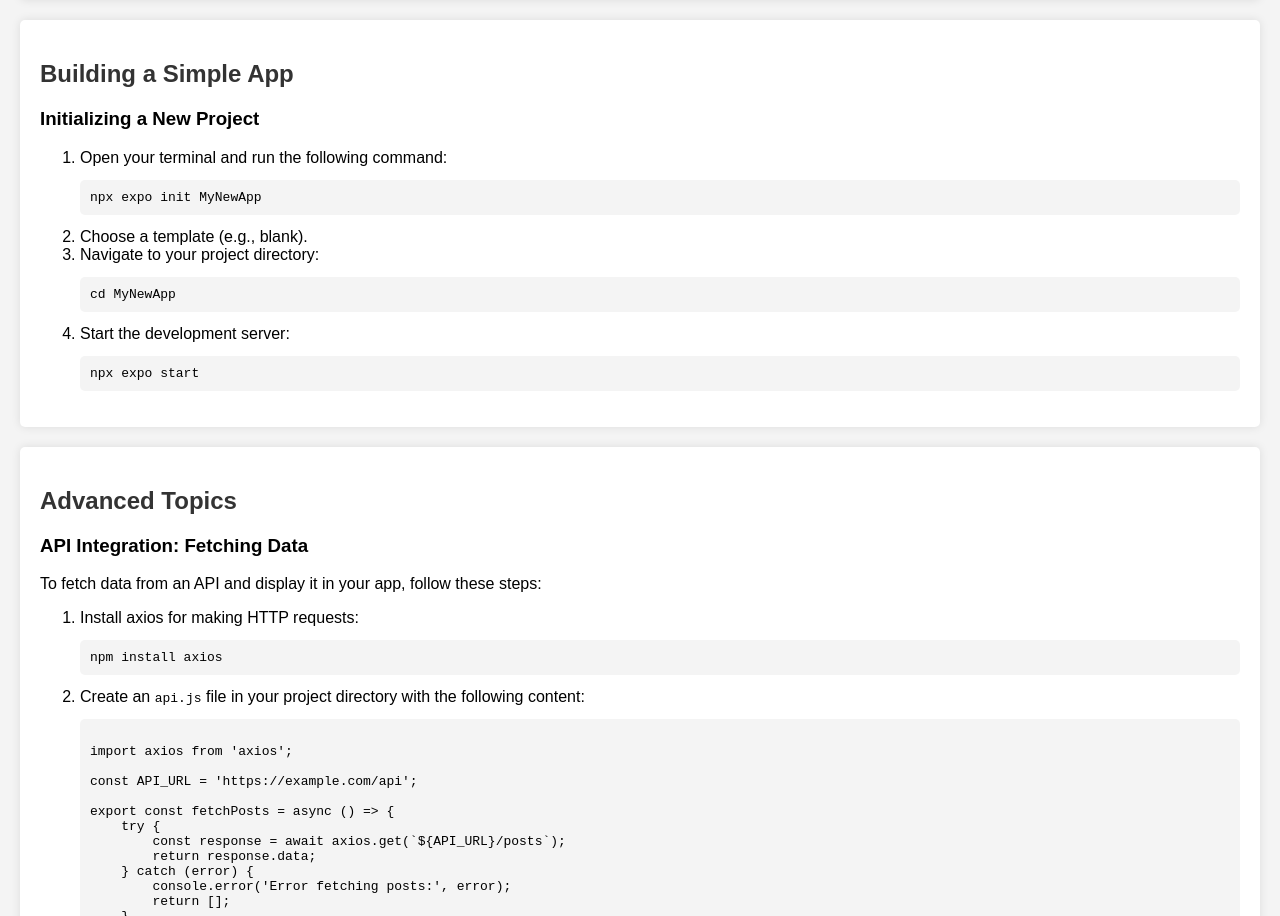
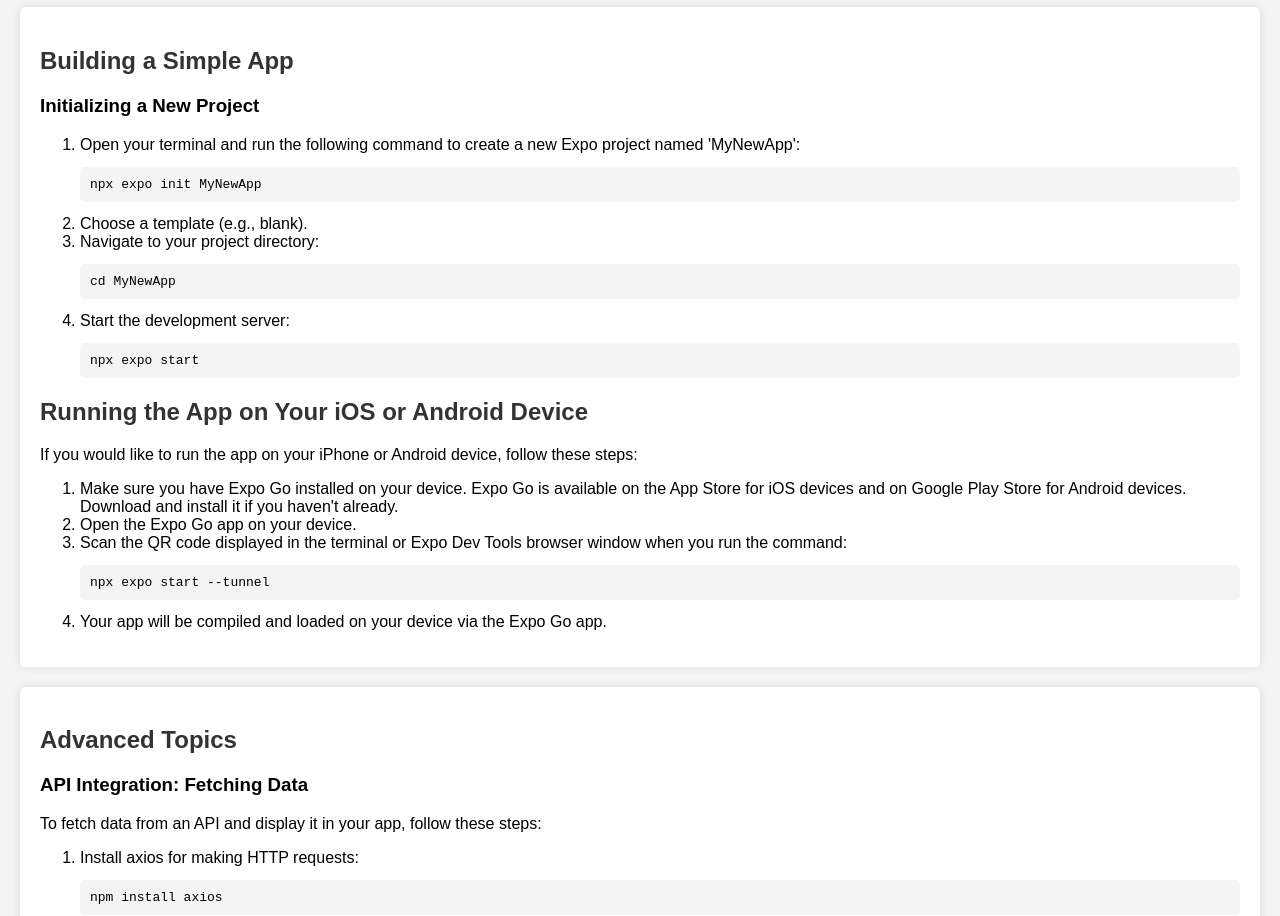
Before and after one commit to bowling220/EctsAppWebsite, a plain HTML site: page index.html in a window 1280 px wide. Shown: the part 901-1817 px from the top of the page. Drawn offline with Linux system fonts and the light colour scheme.

Commit message:
Update(1)

```diff
--- a/index.html
+++ b/index.html
@@ -26,7 +26,7 @@
     <main>
         <section id="home">
             <h2>Welcome</h2>
-            <p>Hello, I'm ρꪻ᭙ | ᥇ꪶꪖ꠸ꪀꫀ, and I've created this website to help you on your journey to becoming a successful app developer. Here, you'll find detailed guides, tips, and resources based on my personal experience.</p>
+            <p>Hello, I'm ᥇ꪶꪖ꠸ꪀꫀ, and I've created this website to help you on your journey to becoming a successful app developer. Here, you'll find detailed guides, tips, and resources based on my personal experience.</p>
         </section>
 
         <section id="getting-started">
@@ -61,9 +61,10 @@
 
         <section id="building-app">
             <h2>Building a Simple App</h2>
+
             <h3>Initializing a New Project</h3>
             <ol>
-                <li>Open your terminal and run the following command:
+                <li>Open your terminal and run the following command to create a new Expo project named 'MyNewApp':
                     <pre><code>npx expo init MyNewApp</code></pre>
                 </li>
                 <li>Choose a template (e.g., blank).</li>
@@ -74,7 +75,20 @@
                     <pre><code>npx expo start</code></pre>
                 </li>
             </ol>
+
+            <h2>Running the App on Your iOS or Android Device</h2>
+            <p>If you would like to run the app on your iPhone or Android device, follow these steps:</p>
+
+            <ol>
+                <li>Make sure you have Expo Go installed on your device. Expo Go is available on the App Store for iOS devices and on Google Play Store for Android devices. Download and install it if you haven't already.</li>
+                <li>Open the Expo Go app on your device.</li>
+                <li>Scan the QR code displayed in the terminal or Expo Dev Tools browser window when you run the command:
+                    <pre><code>npx expo start --tunnel</code></pre>
+                </li>
+                <li>Your app will be compiled and loaded on your device via the Expo Go app.</li>
+            </ol>
         </section>
+
 
         <section id="advanced-topics">
             <h2>Advanced Topics</h2>
```
